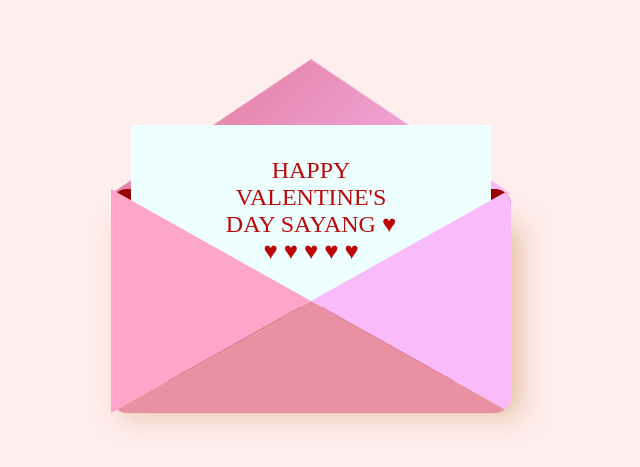
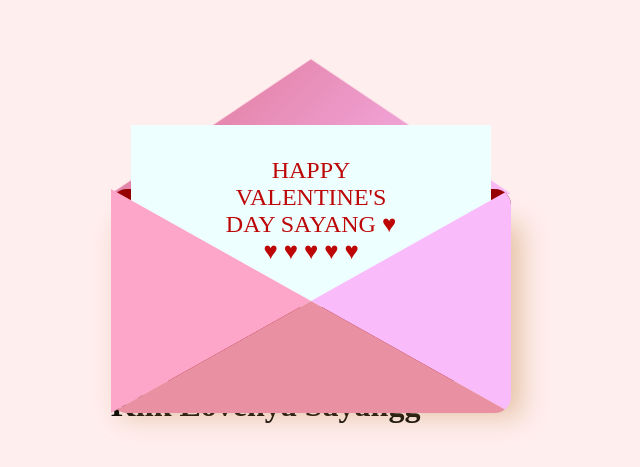
Before and after one commit to kamaliaa/github.io, a plain HTML site: page index.html in a window 1280 px wide. Shown: the part 123-590 px from the top of the page, without its empty margins (329-969 px from the left). Drawn offline with Linux system fonts and the light colour scheme.

Commit message:
index.html

```diff
--- a/index.html
+++ b/index.html
@@ -23,6 +23,7 @@
         </div>
     </div>
     <div class="front"></div>
+    <h1>Klik Lovenya Sayangg</h1>
 </div>
 </body>
 </html>
```
